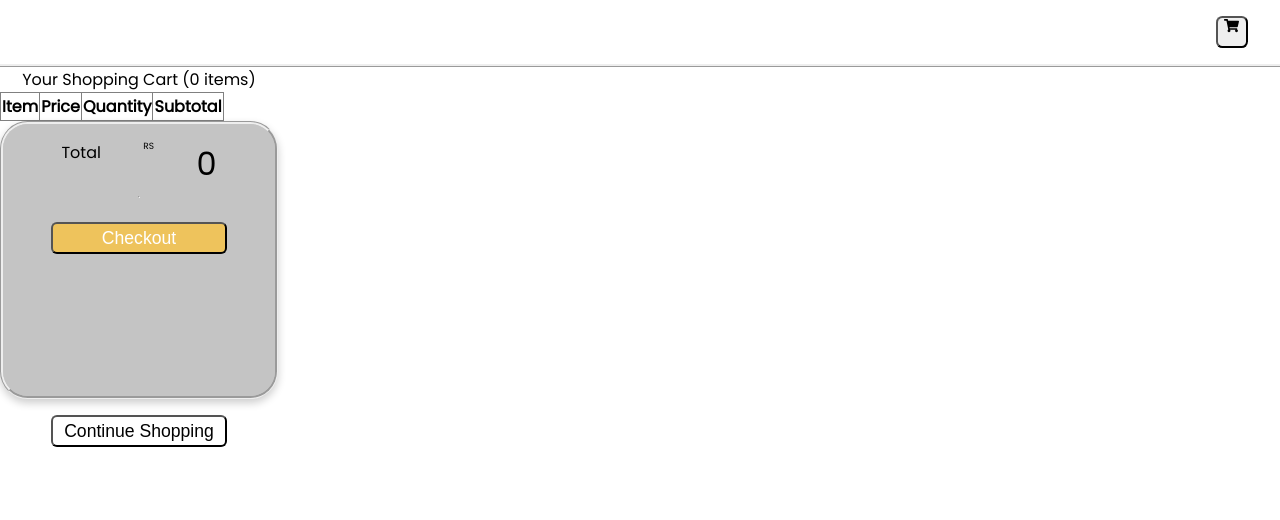
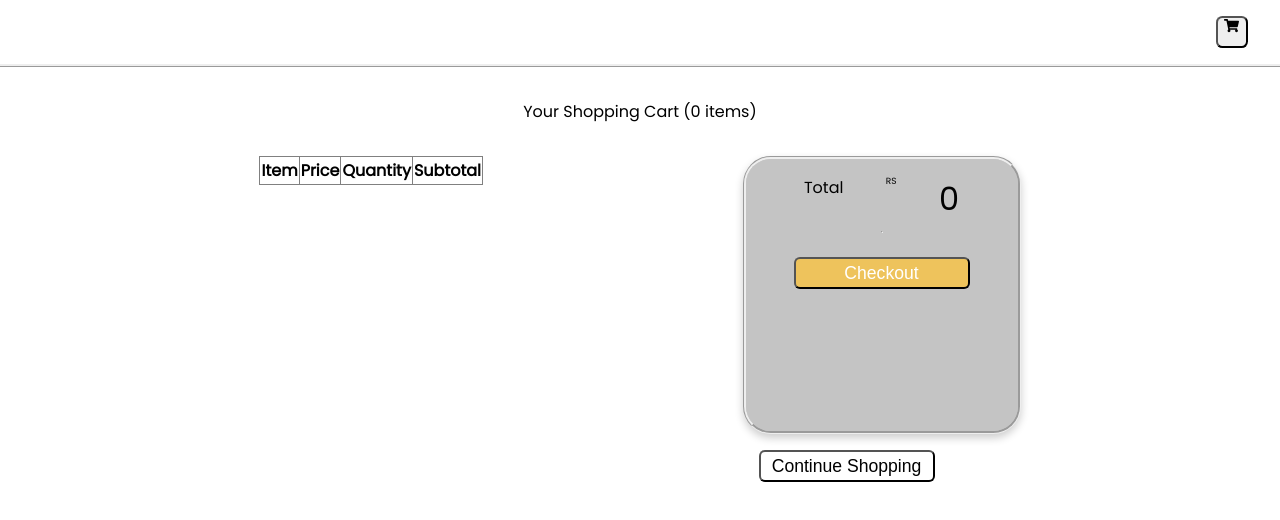
Before and after one commit to tech-univ-2020-medhini/shoppingFE, a React (Create React App) app: page /cart in a window 1280 px wide. Shown: the top 520 px of the page. Built offline with nearby package versions, Linux system fonts and the light colour scheme; no server answers.

Commit message:
modified css

```diff
--- a/src/components/Counter/index.css
+++ b/src/components/Counter/index.css
@@ -0,0 +1,3 @@
+.counter-button{
+    background-color: rgb(196,196,196);
+}
--- a/src/components/FilterBar/index.css
+++ b/src/components/FilterBar/index.css
@@ -2,7 +2,6 @@
     display:flex;
     box-shadow: 0 4px 8px 0 rgba(0,0,0,0.2);
     transition: 0.3s;
-    flex-wrap: wrap;
     padding: 0rem;
     justify-content: center;
     height: 2rem;
--- a/src/containers/CartPage/index.css
+++ b/src/containers/CartPage/index.css
@@ -2,4 +2,21 @@
     display: flex;
     justify-content: center;
     flex-direction: column;
+    flex:1;
 }
+.cart-text{
+    display: flex;
+    align-self: center;
+    padding-top: 2rem;
+    padding-bottom: 2rem;
+}
+.cart-page-display{
+    display: flex;
+    flex-direction: row;
+    justify-content: space-evenly;
+    align-content: center;
+}
+.card-and-button{
+    display: flex;
+    flex-direction: column;
+}
--- a/src/containers/CartPage/index.jsx
+++ b/src/containers/CartPage/index.jsx
@@ -50,7 +50,7 @@ const CartPage = () => {
   };
   return (
     <div className="cart-page">
-      <div className="text">
+      <div className="cart-text">
         Your Shopping Cart (
         {cartCount}
         {' '}
@@ -58,8 +58,10 @@ const CartPage = () => {
       </div>
       <div className="cart-page-display">
         <Table filteredProducts={filteredProducts} />
-        <TotalCard total={totalCost} onClickHandler={onCheckout} />
-        <Button buttonColor="grey" text="Continue Shopping" onClickHandler={onContinueShopping} />
+        <div className="card-and-button">
+          <TotalCard total={totalCost} onClickHandler={onCheckout} />
+          <Button buttonColor="grey" text="Continue Shopping" onClickHandler={onContinueShopping} />
+        </div>
       </div>
     </div>
   );
--- a/src/containers/ProductsPage/index.css
+++ b/src/containers/ProductsPage/index.css
@@ -13,8 +13,7 @@
 }
 .product-header{
     display: flex;
-    flex-direction: column;
-    flex-wrap: wrap;
+    flex-direction: row;
     justify-content: space-around;
     padding: 1rem;
     margin: 1rem;
```
